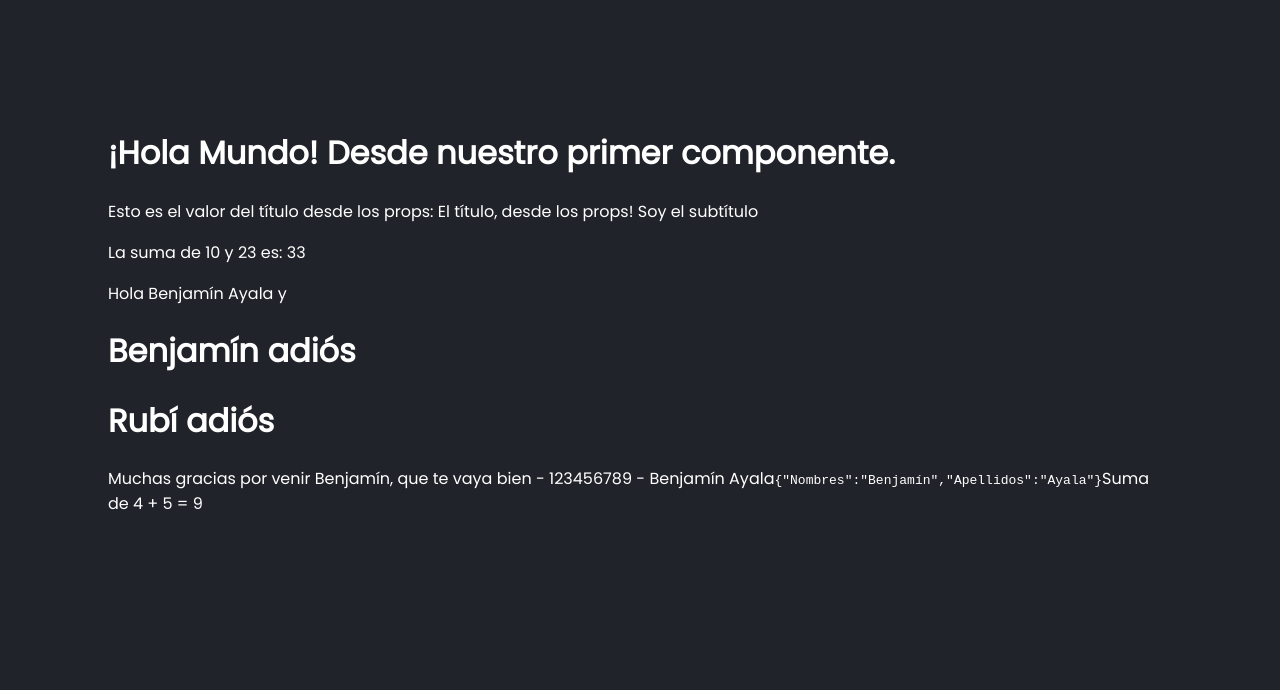
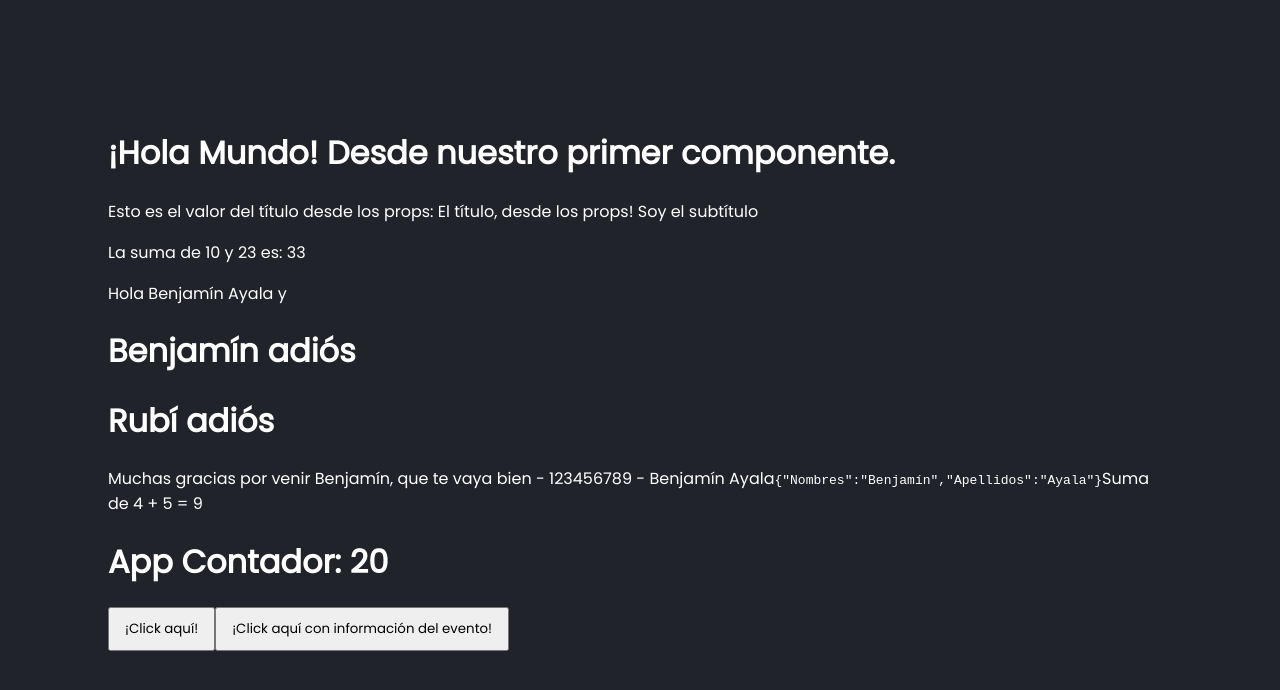
Before and after one commit to bayalad7/fh-curso-react, a React (Vite) app in the folder Apps/3-app-counter-vite/: page / in a window 1280 px wide. Shown: the top 690 px of the page. Built offline with nearby package versions, Linux system fonts and the light colour scheme.

Commit message:
Seccion 3: Los eventos

```diff
--- a/Apps/3-app-counter-vite/src/app.jsx
+++ b/Apps/3-app-counter-vite/src/app.jsx
@@ -1,6 +1,7 @@
 import PropTypes from "prop-types"
 import { Saludo } from "./components/saludo"
 import { Despido, Despido2 , Despido3 } from "./components/despido"
+import Contador from "./components/contador"
 
 const App = ({ titulo, subtitulo, valor1, valor2 }) => {
 
@@ -38,6 +39,9 @@ const App = ({ titulo, subtitulo, valor1, valor2 }) => {
             <p>La suma de { valor1 } y { valor2 } es: { valor1 + valor2 }</p>
             { Saludo(Nombre) } y { Despido() }
             { Despido3() }
+            <br/>
+
+            <Contador $Valor={20}/>
         </div>
     );
 }
--- /dev/null
+++ b/Apps/3-app-counter-vite/src/components/contador.jsx
@@ -0,0 +1,35 @@
+import PropTypes from "prop-types"
+
+const Contador = ({ $Valor }) => {
+    const Incrementar = () => {
+        /**
+         * Cuando nosotros hacemos un cambio en el estado de nuestro componente [$Valor++],
+         * tenemos que decirle a React que hicimos un cambio en el estado del componente.
+         * De lo contrario este no se reflejará en la aplicación...
+         */
+        $Valor++;
+        console.log( $Valor );
+    }
+    const IncrementarConEvento = (event) => {
+        console.log( event );
+        $Valor++;
+        console.log( $Valor );
+    }
+    return (
+        <>
+            <h1>App Contador: { $Valor }</h1>
+            <button onClick={ Incrementar } >¡Click aquí!</button>
+            <button onClick={ (event) => { IncrementarConEvento( event ) } } >¡Click aquí con información del evento!</button>
+        </>
+    );
+}
+
+Contador.defaultProps = {
+    $Valor: 0,
+}
+
+Contador.propTypes = {
+    $Valor: PropTypes.number.isRequired,
+}
+
+export default Contador;
--- a/Apps/3-app-counter-vite/src/css/custom.css
+++ b/Apps/3-app-counter-vite/src/css/custom.css
@@ -6,3 +6,8 @@ html, body{
     color: #ffffff;
     padding: 50px;
 }
+
+button{
+    font-family: Poppins;
+    padding: 10px 15px;
+}
```
Also changed, not shown: 1 other file (tests, documents, lock files or other folders).
